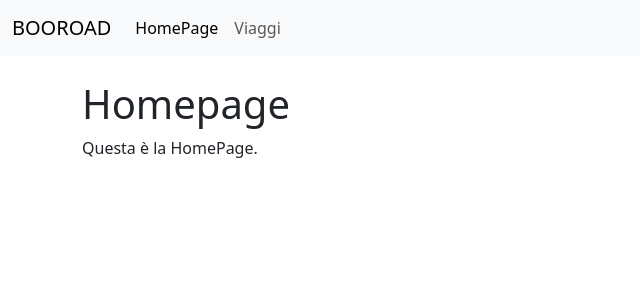
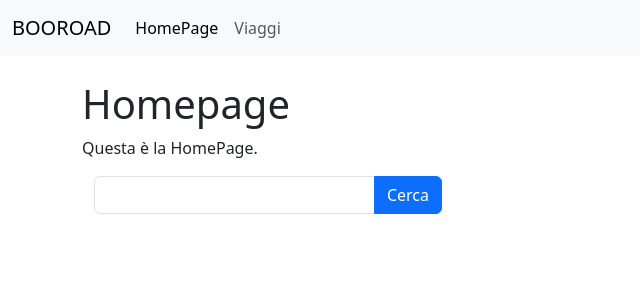
Before and after one commit to VoilaSecari/webapp-viaggi-softskill, a React (Vite) app: page / in a window 1280 px wide. Shown: the top 300 px of the page, without its empty margins (0-640 px from the left). Built offline with nearby package versions, Linux system fonts and the light colour scheme.

Commit message:
feat: create SearchFilter component.
create form layout to search a query in an array of obj.

add functions to handle input change and form submit

```diff
--- /dev/null
+++ b/src/assets/components/SearchFilter.jsx
@@ -0,0 +1,46 @@
+import { useState } from "react";
+import { clients } from "../data/clients.js";
+
+export default function SearchFilter() {
+  const [query, setQuery] = useState("");
+
+  const handleChange = (e) => {
+    setQuery(e.target.value);
+  };
+
+  console.log(query);
+
+  const handleSubmit = (e) => {
+    e.preventDefault();
+
+    console.log(
+      clients.filter((client) =>
+        (client.name.toLowerCase() + client.surname.toLowerCase()).includes(
+          query.split(" ").join("").toLowerCase()
+        )
+      )
+    );
+    /* setFilteredList() */
+  };
+
+  return (
+    <div className="container">
+      <form className="row" onSubmit={handleSubmit}>
+        <div className="col-4">
+          <div className="input-group mb-3">
+            <input
+              type="text"
+              className="form-control"
+              value={query}
+              name="search"
+              onChange={handleChange}
+            />
+            <button type="submit" className="btn btn-primary">
+              Cerca
+            </button>
+          </div>
+        </div>
+      </form>
+    </div>
+  );
+}
--- a/src/assets/data/clients.js
+++ b/src/assets/data/clients.js
@@ -240,3 +240,5 @@ const clients = [
     fiscalCode: "CRSVNC93H22G274A",
   },
 ];
+
+export { clients };
--- a/src/assets/pages/Homepage.jsx
+++ b/src/assets/pages/Homepage.jsx
@@ -1,8 +1,11 @@
+import SearchFilter from "../components/SearchFilter";
+
 export default function HomePage() {
   return (
     <div className="container">
       <h1 className="mt-4">Homepage</h1>
       <p>Questa è la HomePage.</p>
+      <SearchFilter />
     </div>
   );
 }
```
